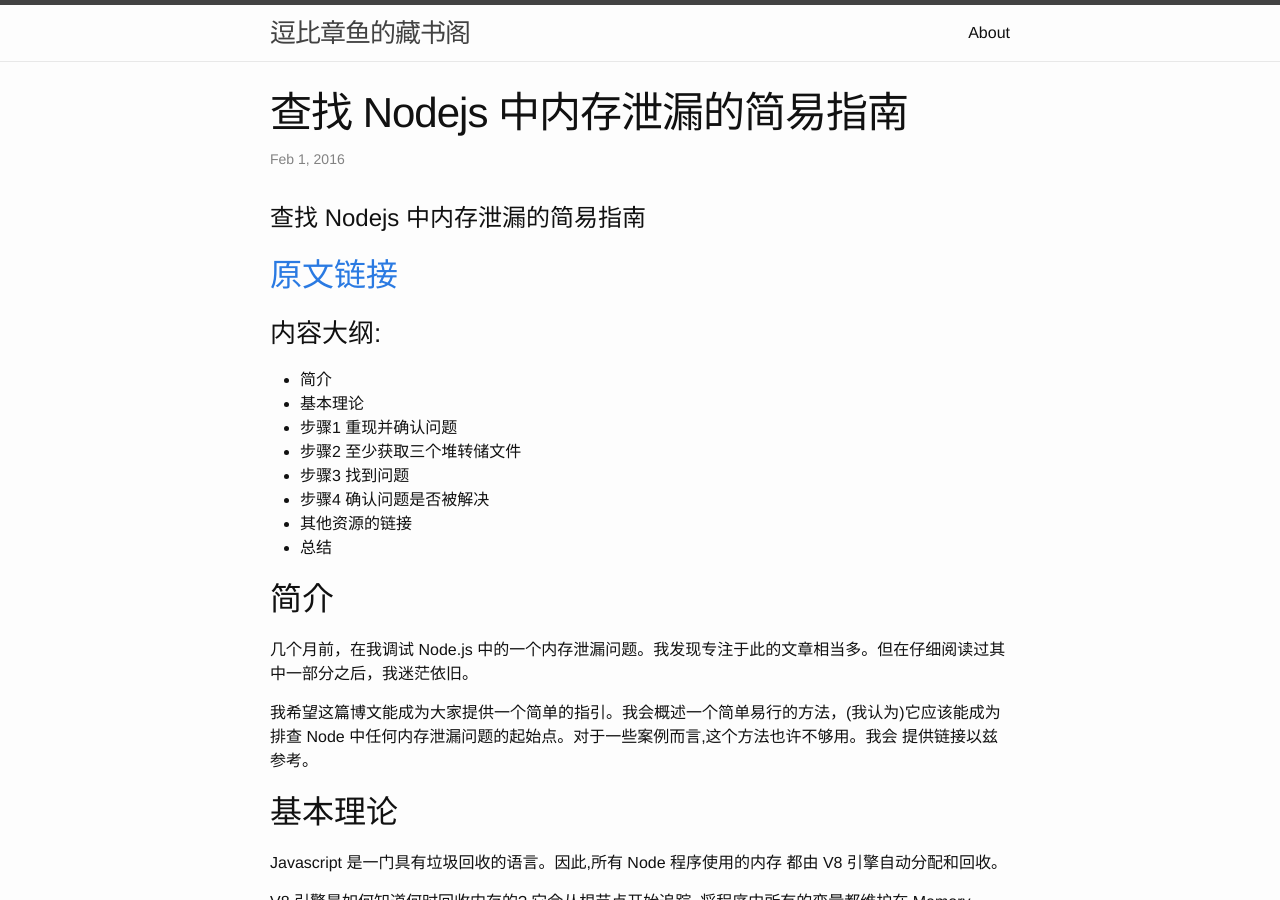
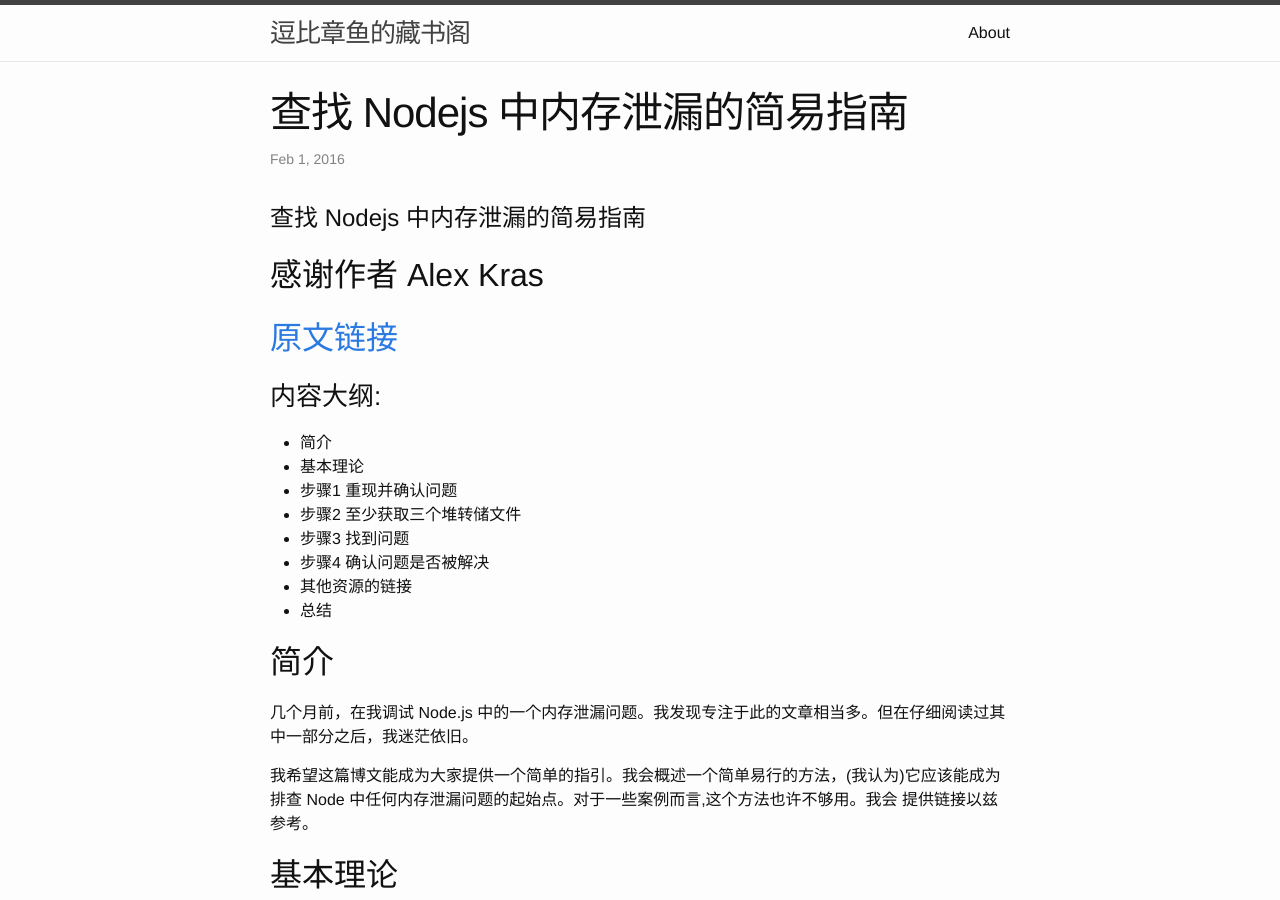
Before and after one commit to alex-marmot/alex-marmot.github.io, a Jekyll site: the page built from _posts/2016-02-01-welcome-to-jekyll.markdown, in a window 1280 px wide and 900 px high. Built offline with Jekyll 4.4.1, drawn with Linux system fonts in a browser that asks for light colours.

Commit message:
modify the post

```diff
--- a/_posts/2016-02-01-welcome-to-jekyll.markdown
+++ b/_posts/2016-02-01-welcome-to-jekyll.markdown
@@ -6,6 +6,7 @@ categories: translation
 ---
 # 查找 Nodejs 中内存泄漏的简易指南
 
+## 感谢作者 Alex Kras
 ## [原文链接](http://www.alexkras.com/simple-guide-to-finding-a-javascript-memory-leak-in-node-js)
 
 ### 内容大纲:
```
